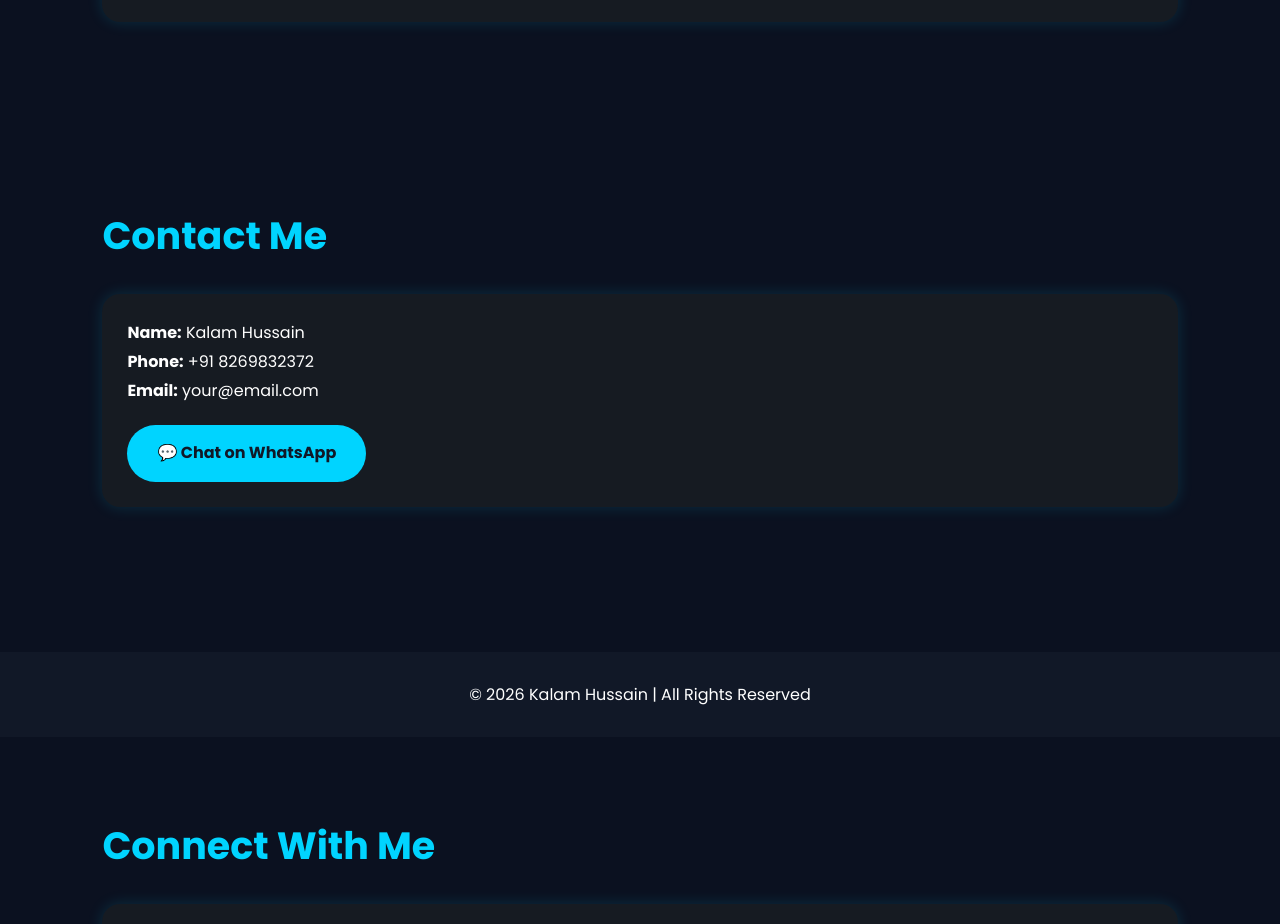
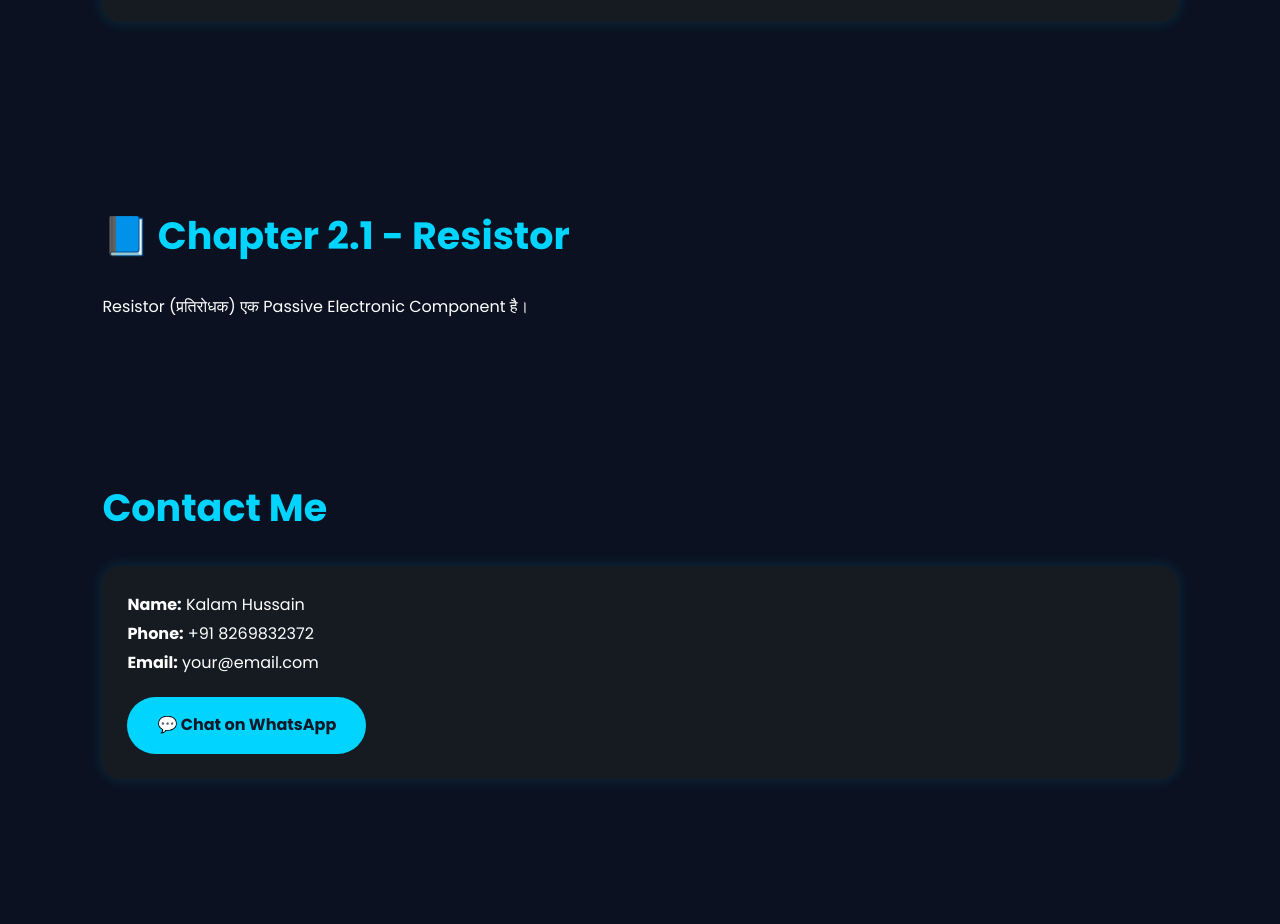
Before and after one commit to kalamhussain0305/kalamhussain.gihub.io, a plain HTML site: page index.html in a window 1280 px wide. Shown: the part 3160-4084 px from the top of the page. Drawn offline with Linux system fonts and the light colour scheme.

Commit message:
Update index.html

```diff
--- a/index.html
+++ b/index.html
@@ -325,7 +325,13 @@ Mobile Repair and Video Editing.
 <p>Basic poster, banner and social media design.</p>
 </div>
 </section>
+<section id="resistor">
 
+<h2 class="title">📘 Chapter 2.1 - Resistor</h2>
+
+<p>Resistor (प्रतिरोधक) एक Passive Electronic Component है।</p>
+
+</section>
 <section id="contact">
 
 <h2 class="title">Contact Me</h2>
```
